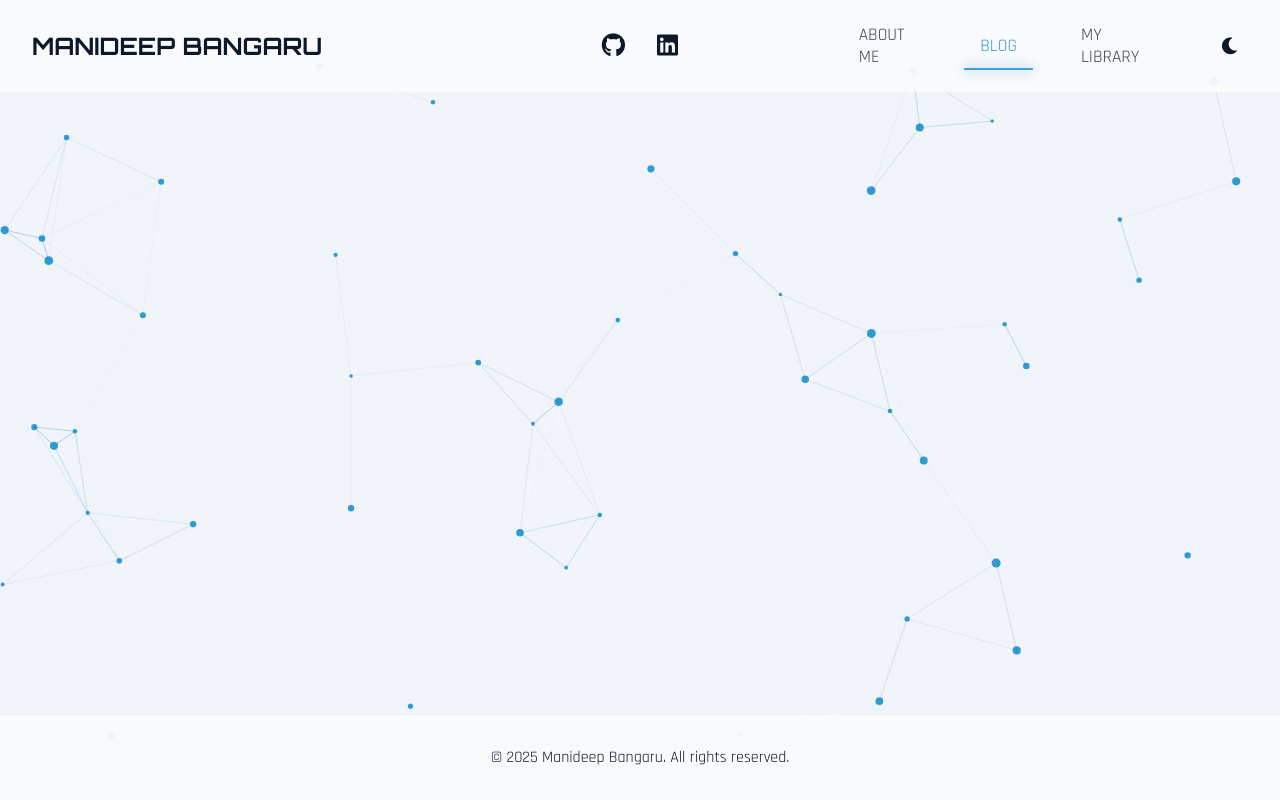
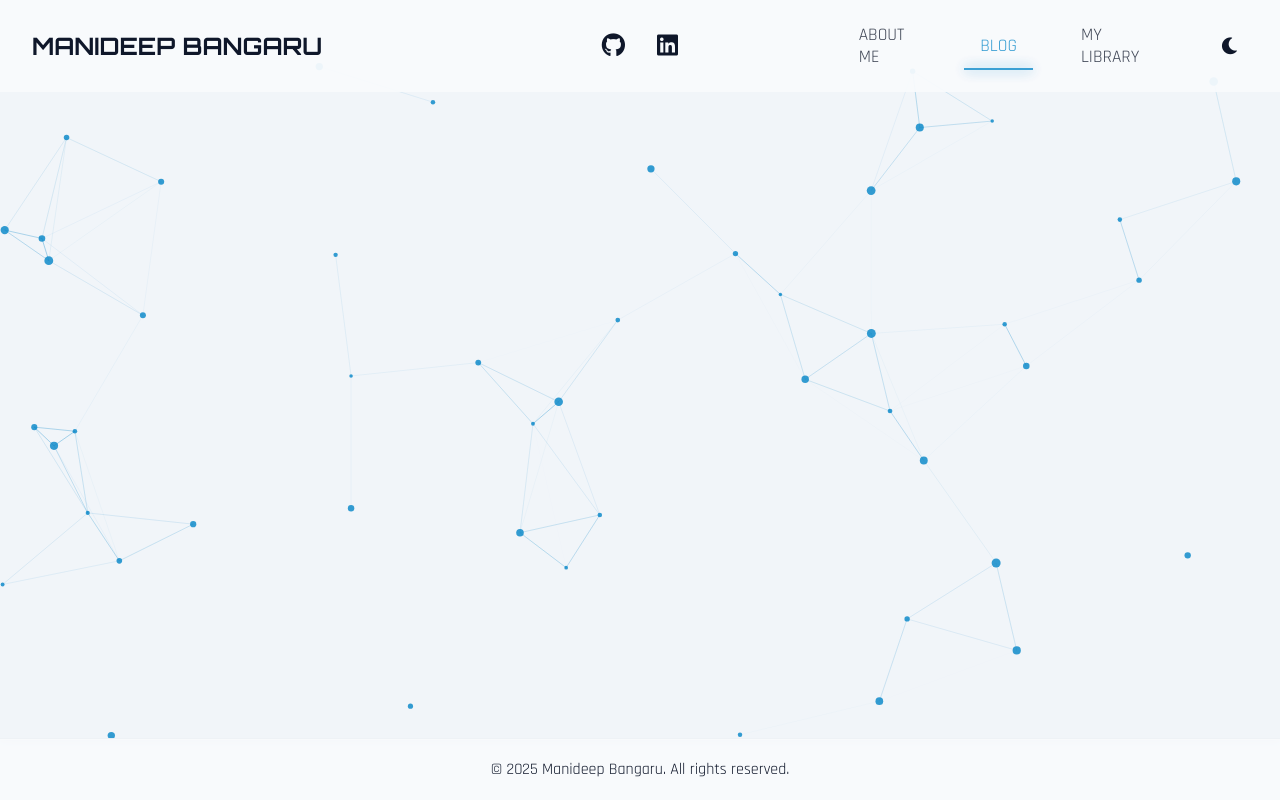
Before and after one commit to ManideepBangaru/manideepbangaru.github.io, a plain HTML site: page blog.html in a window 1280 px wide. Drawn offline with Linux system fonts and the light colour scheme.

Commit message:
style: update logo to be a clickable link and reduce footer padding for improved mobile responsiveness

```diff
--- a/css/styles.css
+++ b/css/styles.css
@@ -284,7 +284,7 @@ header::after {
 /* Footer Styles */
 footer {
     text-align: center;
-    padding: 2rem;
+    padding: 1.25rem;
     background: var(--footer-bg);
     border-top: var(--modern-border);
     transition: none;
@@ -413,6 +413,7 @@ body {
 .logo a {
     text-decoration: none;
     color: inherit;
+    cursor: pointer;
 }
 
 .logo a:hover {
```
Also changed, not shown: index.html (+1 -1 lines).
